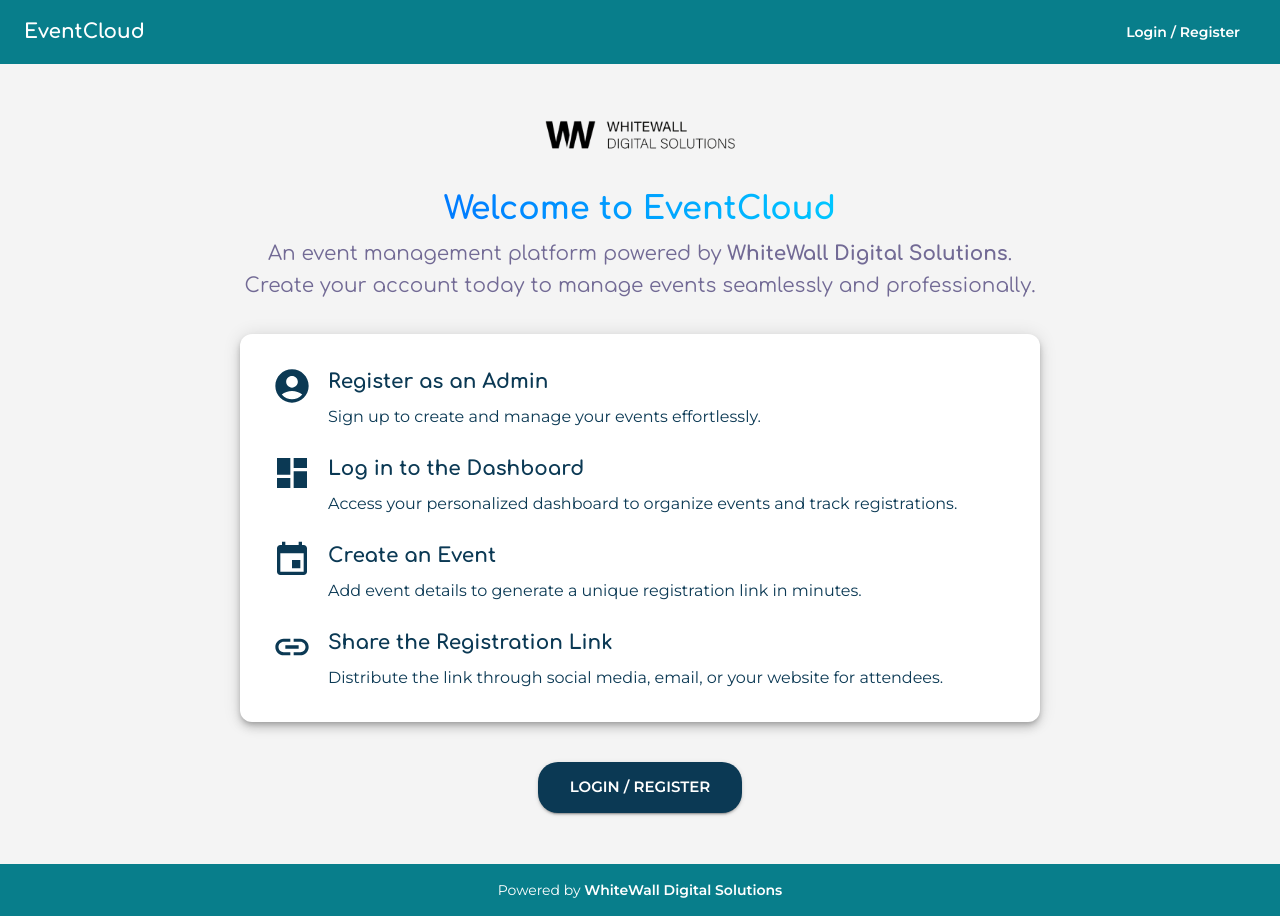
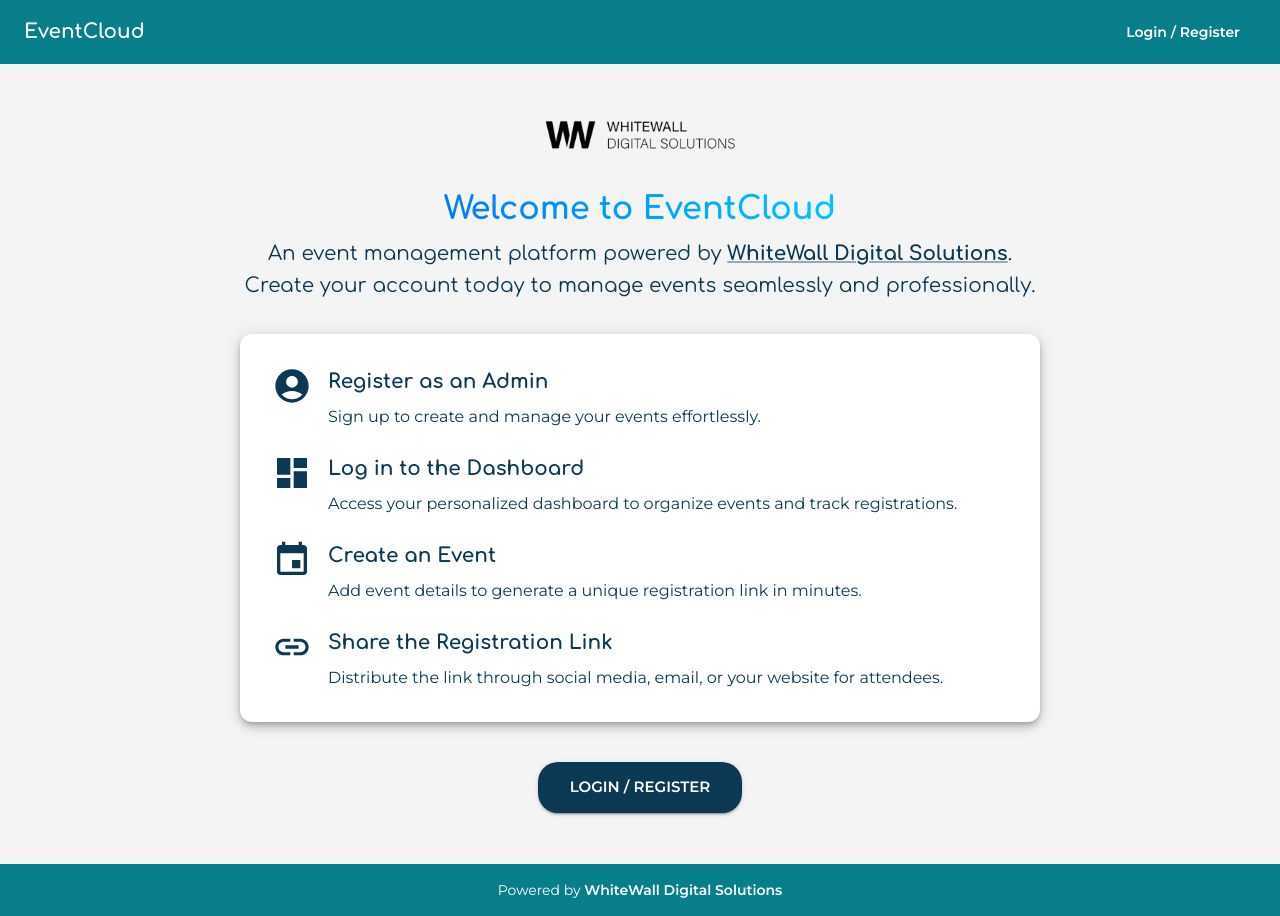
Before and after one commit to wasimakram516/event-registration-frontend, a React (Create React App) app: page / in a window 1280 px wide. Built offline with nearby package versions, Linux system fonts and the light colour scheme; no server answers.

Commit message:
updated homepage

```diff
--- a/src/pages/Home.js
+++ b/src/pages/Home.js
@@ -52,14 +52,13 @@
       <Typography
         variant="h6"
         gutterBottom
-        sx={{ color: "text.secondary", mb: 4 }}
+        sx={{ color: "text.primary", mb: 4 }}
       >
         An event management platform powered by{" "}
         <Link
           href="https://www.whitewall.om/"
           target="_blank"
           rel="noopener noreferrer"
-          underline="hover"
           sx={{ color: "inherit", fontWeight: "bold" }}
         >
           WhiteWall Digital Solutions
```
